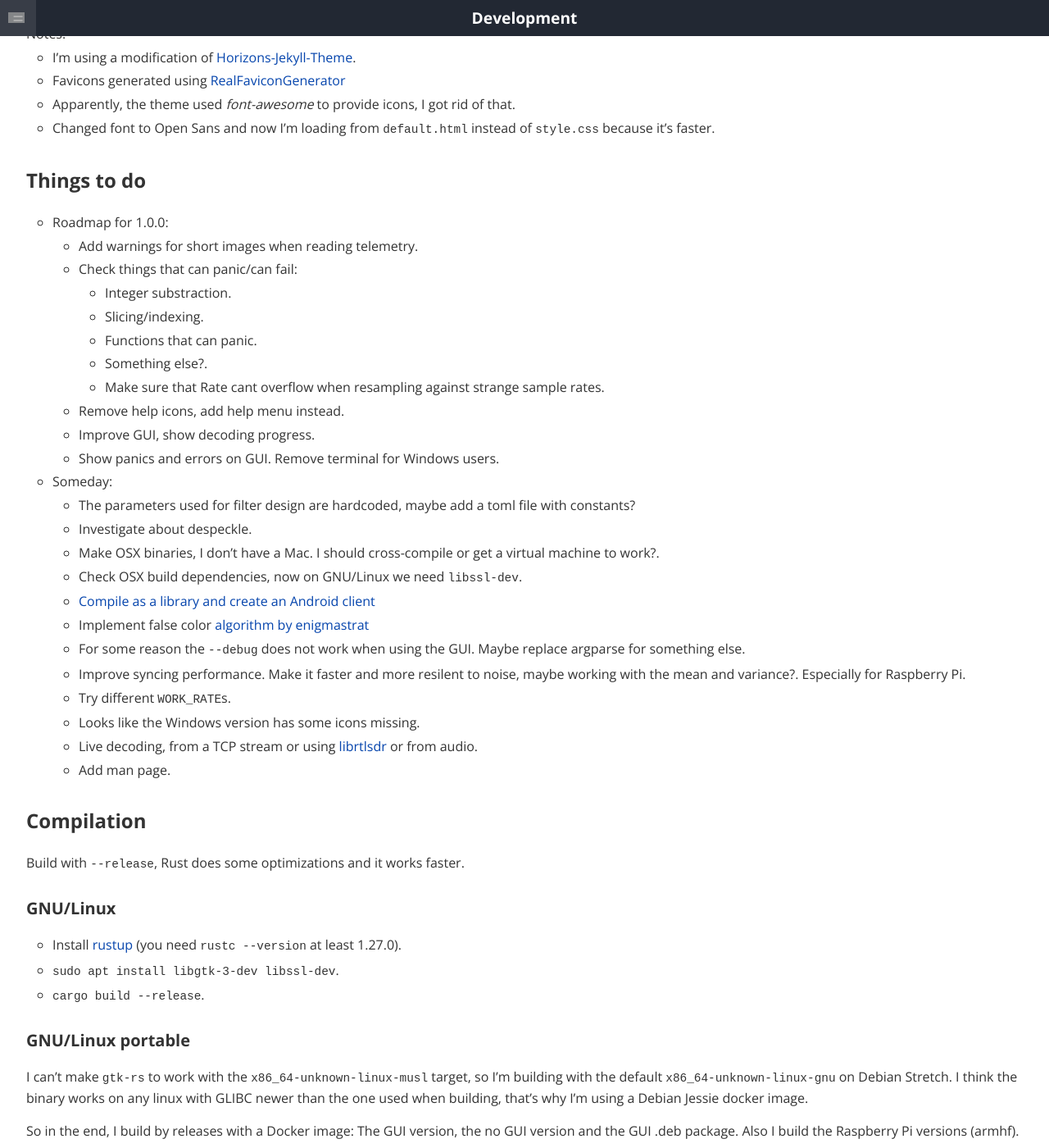
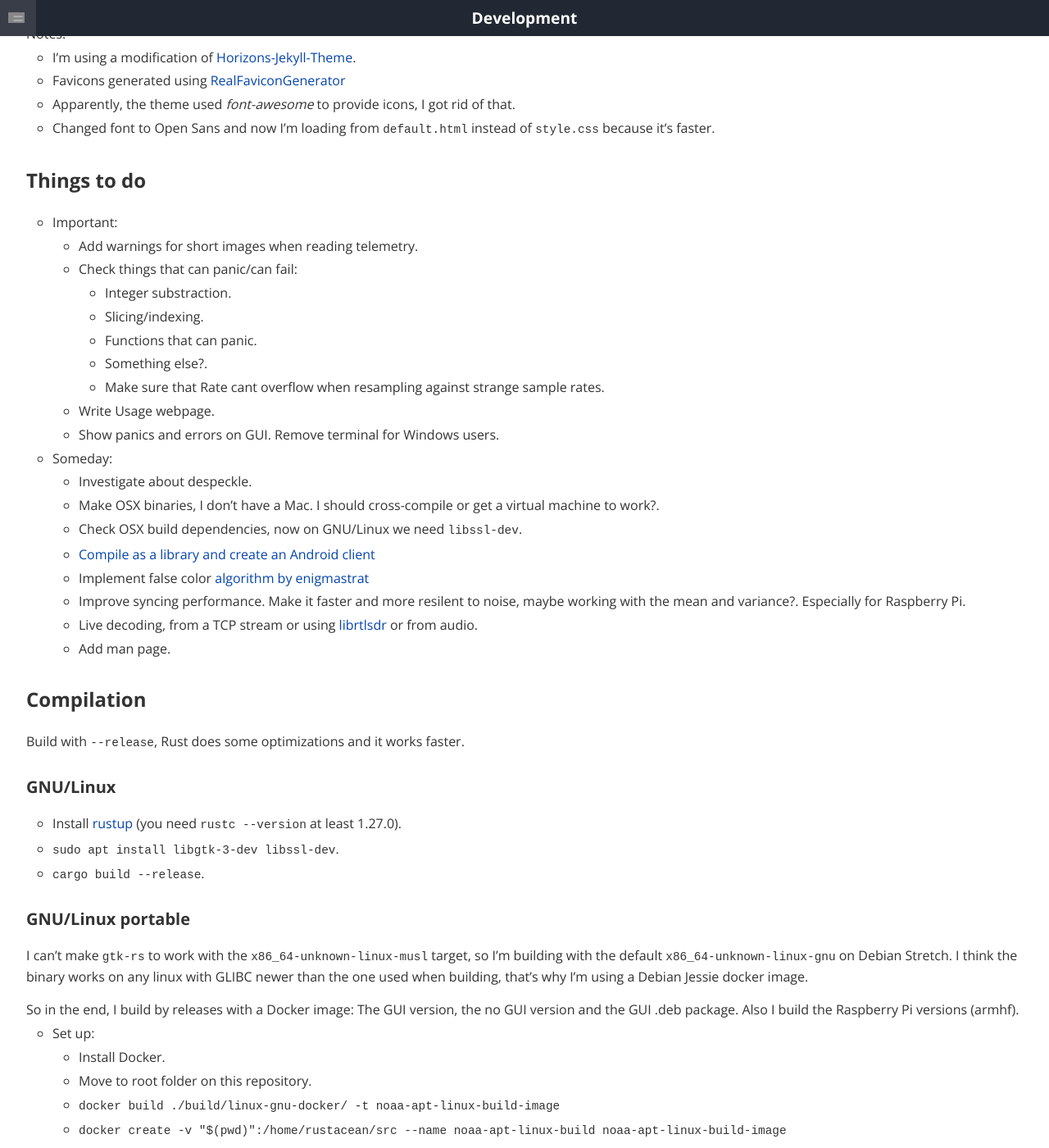
Before and after one commit to martinber/noaa-apt, a Jekyll site: the page built from docs/development.md, in a window 1280 px wide and 1400 px high, scrolled down 1532 px. Shown: the whole window at 82% size. Built offline with Jekyll 4.4.1, drawn with Linux system fonts in a browser that asks for light colours.

```diff
--- a/docs/development.md
+++ b/docs/development.md
@@ -75,7 +75,7 @@ Notes:
 
 ## Things to do
 
-- Roadmap for 1.0.0:
+- Important:
 
     - Add warnings for short images when reading telemetry.
 
@@ -92,16 +92,11 @@ Notes:
         - Make sure that Rate cant overflow when resampling against strange
             sample rates.
 
-    - Remove help icons, add help menu instead.
-
-    - Improve GUI, show decoding progress.
+    - Write Usage webpage.
 
     - Show panics and errors on GUI. Remove terminal for Windows users.
 
 - Someday:
-
-    - The parameters used for filter design are hardcoded, maybe add a toml file
-        with constants?
 
     - Investigate about despeckle.
 
@@ -114,15 +109,8 @@ Notes:
 
     - Implement false color [algorithm by enigmastrat](https://github.com/enigmastrat/apt137/tree/feature/false_color)
 
-    - For some reason the `--debug` does not work when using the GUI. Maybe
-      replace argparse for something else.
-
     - Improve syncing performance. Make it faster and more resilent to noise,
         maybe working with the mean and variance?. Especially for Raspberry Pi.
-
-    - Try different `WORK_RATE`s.
-
-    - Looks like the Windows version has some icons missing.
 
     - Live decoding, from a TCP stream or using
         [librtlsdr](https://github.com/steve-m/librtlsdr/blob/master/include/rtl-sdr.h)
```
Also changed, not shown: 2 other files.
